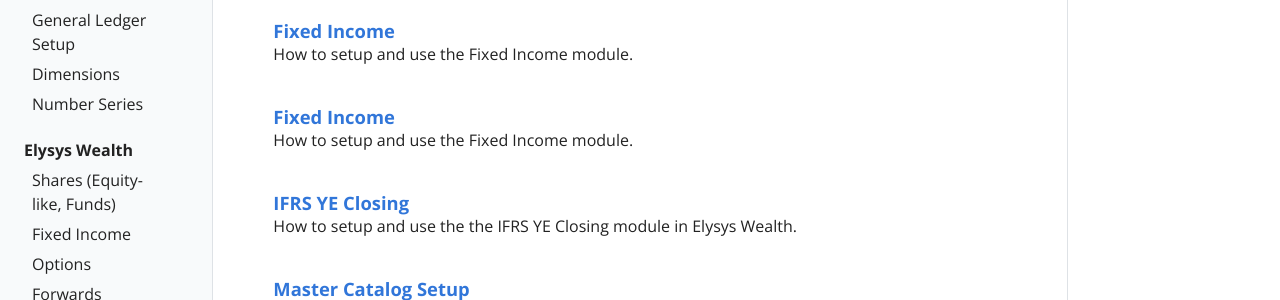
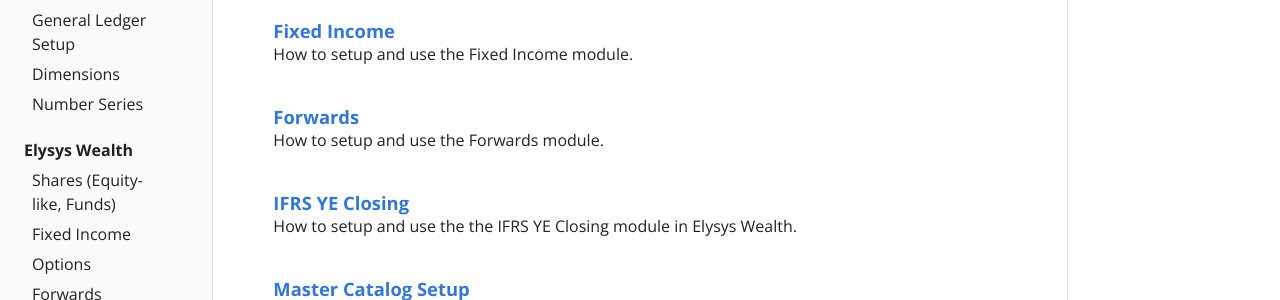
Before and after one commit to Elysys/Docs, a Jekyll site: the page built from pages/docs.md, in a window 1280 px wide and 900 px high, scrolled down 1924 px. Shown: the part 156-456 px from the top of the window. Built offline with Jekyll 4.4.1, drawn with Linux system fonts in a browser that asks for light colours.

Commit message:
Typo fix

```diff
--- a/_docs/wealth/Forwards.md
+++ b/_docs/wealth/Forwards.md
@@ -1,9 +1,9 @@
 ---
-title: Fixed Income
+title: Forwards
 tags:
  - Elysys Wealth
  - Forwards
-description: How to setup and use the Fixed Income module.
+description: How to setup and use the Forwards module.
 ---
 ![/assets/img/ElysysLoansLogo.png](../../assets/img/ElysysWealthLogo.png)
 
```
